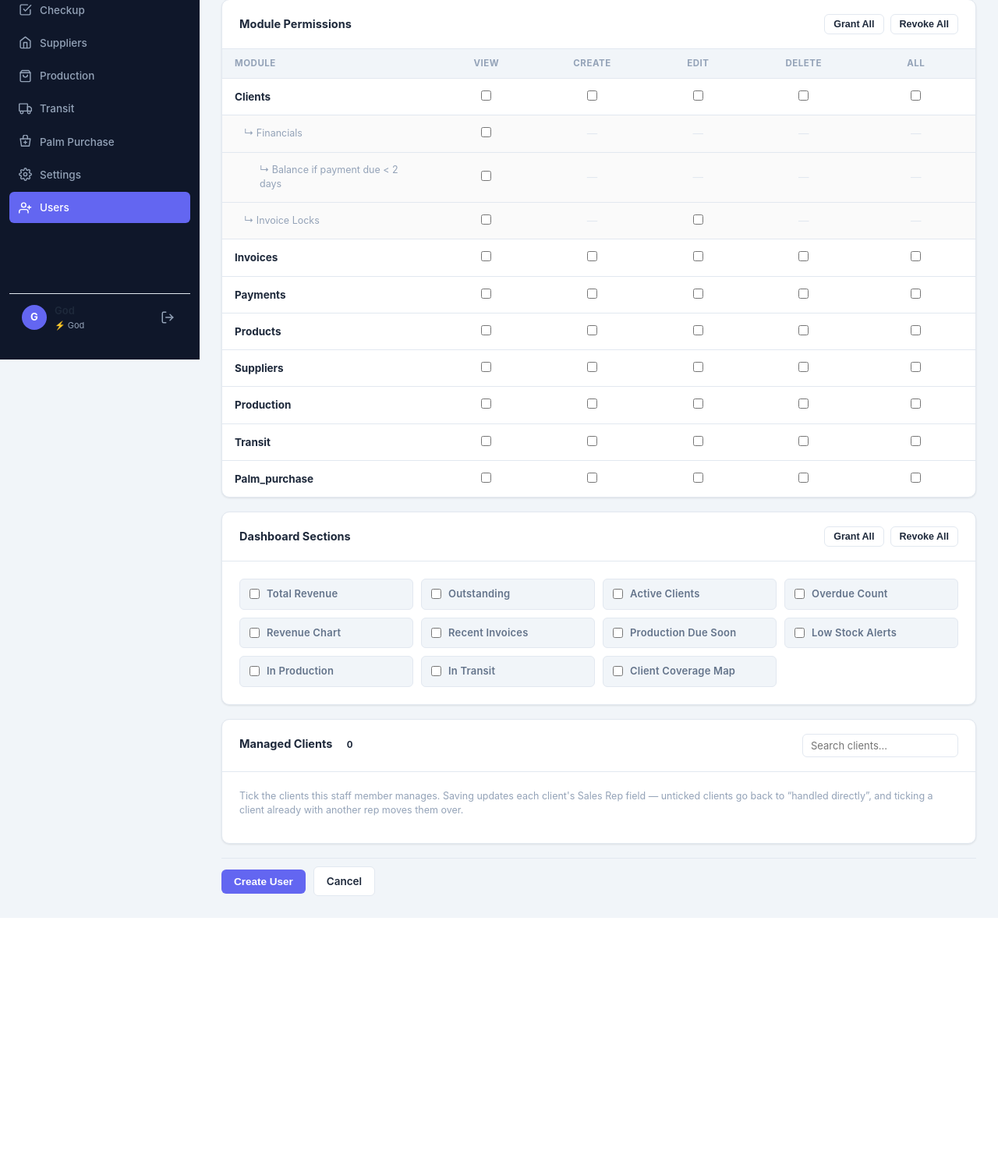
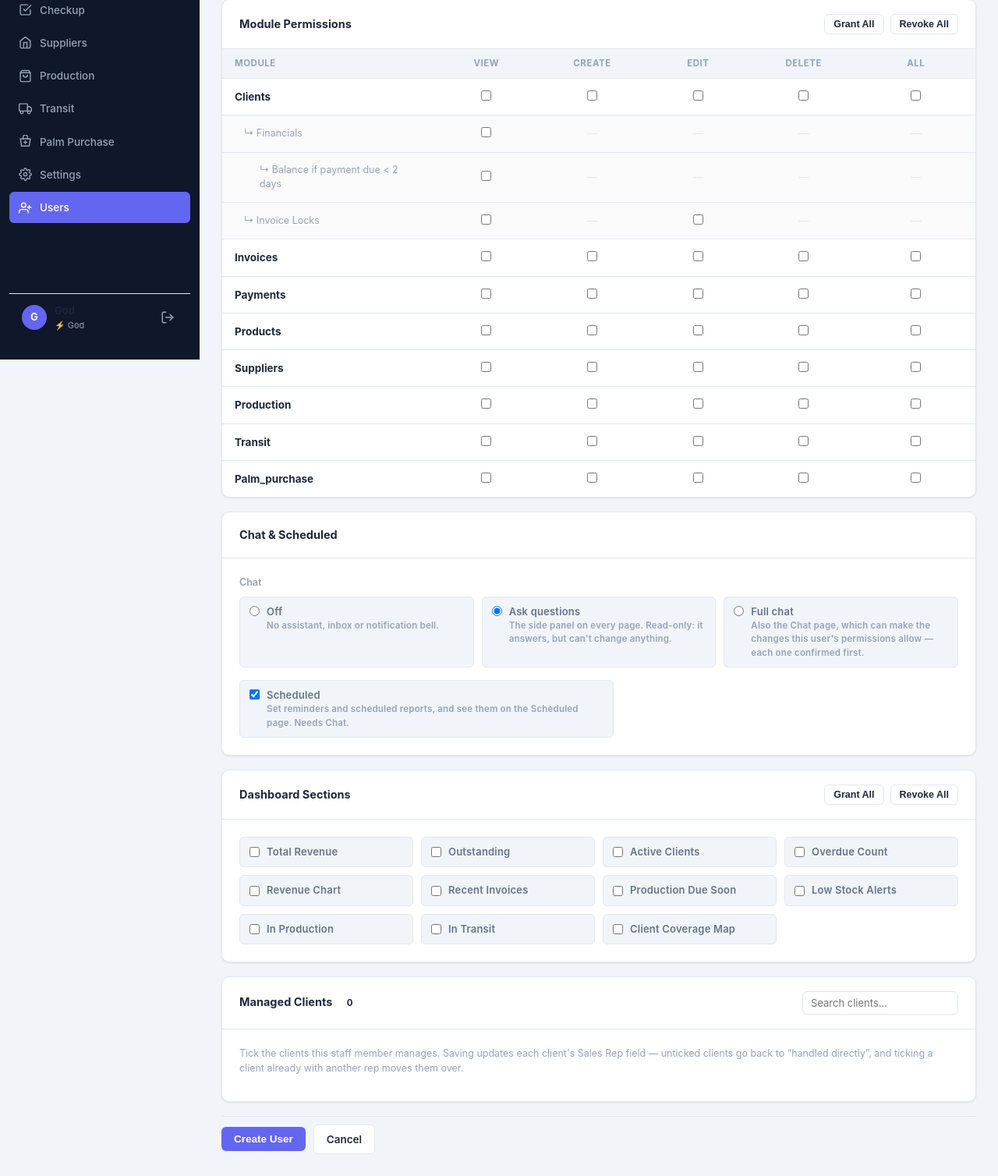
Before and after one commit to InFaNsO/Accountant, a Flask app: page /users/new in a window 1280 px wide. Shown: the part 339-1847 px from the top of the page at 78% size. Before the commit the page ends 1516 px from the top, so only its background shows below. Run offline with Flask 3, Linux system fonts and the light colour scheme; a user stored in the database is signed in; data comes from the database, SQL or seed files in the repository; data that the repository does not hold is empty.

Commit message:
Users: choose who gets Chat and Scheduled
The user form gains a Chat & Scheduled card.

Chat is Off, Ask questions (the read-only side panel on every page) or Full
chat (the Chat page, which can make the changes the user's permissions
allow, each confirmed). It fills users.chat_level, which the assistant
design always meant to be editable here but never was.

Scheduled is a new permission (users.can_schedule) covering the Scheduled
page, the assistant's four scheduling tools, and whether that user's
reminders and reports fire at all. It needs Chat, so the form greys it out
while Chat is Off. A due task whose owner can no longer schedule - the
permission removed, Chat switched off, or the account deactivated - is
skipped instead of run.

The sidebar now shows Chat and Scheduled to whoever has them rather than
only to the god account, and the Chat link no longer lights up on the
Scheduled page. Existing users keep what they had: chat_level is unchanged
and can_schedule defaults to on.

Co-Authored-By: Claude Opus 5 <noreply@anthropic.com>

```diff
--- a/app/chat/scheduled.py
+++ b/app/chat/scheduled.py
@@ -24,7 +24,7 @@ from flask import current_app
 
 from ..database import get_db
 from . import inbox
-from .tools import ToolError, local_tool
+from .tools import ToolError, local_tool, may_schedule
 
 logger = logging.getLogger(__name__)
 
@@ -194,7 +194,15 @@ def runs_for(task_id, limit=RUNS_KEPT_PER_TASK):
 # ── Dispatch ─────────────────────────────────────────────────────────────────
 
 def dispatch_due(app, now=None):
-    """Fire everything that is due. Returns how many tasks this worker claimed."""
+    """Fire everything that is due. Returns how many tasks this worker fired.
+
+    A task whose owner may no longer schedule (the Scheduled permission or the
+    assistant was taken away, or the account was deactivated) is claimed but
+    not run: that occurrence passes silently, and later ones fire again only
+    once the permission is given back.
+    """
+    from ..services.auth_service import load_user
+
     fired = 0
     with app.app_context():
         db = get_db()
@@ -207,6 +215,9 @@ def dispatch_due(app, now=None):
         for task in due:
             if not _claim(db, task, now):
                 continue          # another worker got there first
+            owner = load_user(task["user_id"])
+            if owner is None or not may_schedule(owner):
+                continue
             fired += 1
             try:
                 if task["kind"] == "reminder":
--- a/app/database.py
+++ b/app/database.py
@@ -624,6 +624,11 @@ def _create_schema(db):
     # Chat surfaces: 'none' | 'helper' | 'agent'. Existing users keep the
     # read-only helper; the owner is always treated as 'agent' in code.
     _add_column(db, "users",                   "chat_level",           "TEXT DEFAULT 'helper'")
+    # Reminders & scheduled reports: the Scheduled page, the assistant's
+    # scheduling tools, and whether this user's tasks fire at all. On by default
+    # so existing users keep what they had; it only counts alongside a
+    # chat_level of helper or agent.
+    _add_column(db, "users",                   "can_schedule",         "INTEGER DEFAULT 1")
 
     _create_chat_schema(db)
     _create_settings_schema(db)
--- a/app/routes/users.py
+++ b/app/routes/users.py
@@ -4,7 +4,7 @@ from ..services import client_service
 from ..services.auth_service import (
     god_required, get_all_users, get_user, create_user,
     update_user, delete_user, MODULES, DASHBOARD_SECTIONS,
-    CLIENT_EXTRAS, CLIENT_EXTRA_FLAGS,
+    CLIENT_EXTRAS, CLIENT_EXTRA_FLAGS, CHAT_LEVELS, CHAT_LEVEL_KEYS,
     set_manager_staff, SALES_DEFAULT_DENIED_MODULES,
 )
 
@@ -60,6 +60,14 @@ def _parse_dashboard_sections(form):
     return [key for key, _ in DASHBOARD_SECTIONS if form.get(f"dash_{key}")]
 
 
+def _apply_chat_settings(data, form):
+    """Chat access and the Scheduled permission from the 'Chat & Scheduled'
+    card, written into `data` for create_user / update_user."""
+    level = form.get("chat_level")
+    data["chat_level"]   = level if level in CHAT_LEVEL_KEYS else "helper"
+    data["can_schedule"] = 1 if form.get("can_schedule") else 0
+
+
 @bp.route("/")
 @god_required
 def list_users():
@@ -74,6 +82,7 @@ def new_user():
     candidates  = _team_candidates()
     if request.method == "POST":
         data    = request.form.to_dict()
+        _apply_chat_settings(data, request.form)
         perms   = _parse_permissions(request.form)
         dash    = _parse_dashboard_sections(request.form)
         managed = _parse_managed_clients(request.form)
@@ -81,7 +90,7 @@ def new_user():
         if not data.get("name") or not data.get("email") or not data.get("password"):
             flash("Name, email and password are required.", "error")
             return render_template("users/form.html", user=data, perms=perms,
-                                   modules=MODULES, client_extras=CLIENT_EXTRAS, action="new",
+                                   modules=MODULES, client_extras=CLIENT_EXTRAS, chat_levels=CHAT_LEVELS, action="new",
                                    dash_sections=DASHBOARD_SECTIONS,
                                    user_dash_sections=set(dash),
                                    all_clients=all_clients, managed_ids=set(managed),
@@ -98,7 +107,7 @@ def new_user():
         except Exception as e:
             flash(f"Error: {e}", "error")
             return render_template("users/form.html", user=data, perms=perms,
-                                   modules=MODULES, client_extras=CLIENT_EXTRAS, action="new",
+                                   modules=MODULES, client_extras=CLIENT_EXTRAS, chat_levels=CHAT_LEVELS, action="new",
                                    dash_sections=DASHBOARD_SECTIONS,
                                    user_dash_sections=set(dash),
                                    all_clients=all_clients, managed_ids=set(managed),
@@ -107,7 +116,7 @@ def new_user():
     empty_perms = {m: {"view": False, "create": False, "edit": False, "delete": False}
                    for m in MODULES}
     return render_template("users/form.html", user={}, perms=empty_perms,
-                           modules=MODULES, client_extras=CLIENT_EXTRAS, action="new",
+                           modules=MODULES, client_extras=CLIENT_EXTRAS, chat_levels=CHAT_LEVELS, action="new",
                            dash_sections=DASHBOARD_SECTIONS,
                            user_dash_sections=set(),
                            all_clients=all_clients, managed_ids=set(),
@@ -128,6 +137,10 @@ def edit_user(user_id):
     candidates  = _team_candidates(exclude_id=user_id)
     if request.method == "POST":
         data    = request.form.to_dict()
+        if row["role"] == "god":
+            data.pop("chat_level", None)   # the owner always has the full chat
+        else:
+            _apply_chat_settings(data, request.form)
         perms   = _parse_permissions(request.form)
         dash    = _parse_dashboard_sections(request.form)
         managed = _parse_managed_clients(request.form)
@@ -135,7 +148,7 @@ def edit_user(user_id):
         if not data.get("name") or not data.get("email"):
             flash("Name and email are required.", "error")
             return render_template("users/form.html", user=data, perms=perms,
-                                   modules=MODULES, client_extras=CLIENT_EXTRAS, action="edit", user_id=user_id,
+                                   modules=MODULES, client_extras=CLIENT_EXTRAS, chat_levels=CHAT_LEVELS, action="edit", user_id=user_id,
                                    dash_sections=DASHBOARD_SECTIONS,
                                    user_dash_sections=set(dash),
                                    all_clients=all_clients, managed_ids=set(managed),
@@ -159,7 +172,7 @@ def edit_user(user_id):
     managed_ids = {c["id"] for c in all_clients if c["sales_rep_id"] == user_id}
     team_ids = {u["id"] for u in candidates if u.get("manager_id") == user_id}
     return render_template("users/form.html", user=dict(row), perms=perms,
-                           modules=MODULES, client_extras=CLIENT_EXTRAS, action="edit", user_id=user_id,
+                           modules=MODULES, client_extras=CLIENT_EXTRAS, chat_levels=CHAT_LEVELS, action="edit", user_id=user_id,
                            dash_sections=DASHBOARD_SECTIONS,
                            user_dash_sections=user_dash,
                            all_clients=all_clients, managed_ids=managed_ids,
--- a/app/templates/base.html
+++ b/app/templates/base.html
@@ -151,16 +151,16 @@
       Palm Purchase
     </a>
     {% endif %}
-    {% if current_user.is_god() %}
+    {# Chat and Scheduled follow each user's settings on the user form #}
     {% if chat_level == 'agent' %}
-    <a href="{{ url_for('chat.index') }}" class="nav-item {% if request.endpoint and request.endpoint.startswith('chat.') %}active{% endif %}">
+    <a href="{{ url_for('chat.index') }}" class="nav-item {% if request.endpoint == 'chat.index' %}active{% endif %}">
       <svg viewBox="0 0 24 24" fill="none" stroke="currentColor" stroke-width="2" stroke-linecap="round" stroke-linejoin="round">
         <path d="M21 11.5a8.38 8.38 0 0 1-.9 3.8 8.5 8.5 0 0 1-7.6 4.7 8.38 8.38 0 0 1-3.8-.9L3 21l1.9-5.7a8.38 8.38 0 0 1-.9-3.8 8.5 8.5 0 0 1 4.7-7.6 8.38 8.38 0 0 1 3.8-.9h.5a8.48 8.48 0 0 1 8 8v.5z"/>
       </svg>
       <span>Chat</span>
     </a>
     {% endif %}
-    {% if chat_level != 'none' %}
+    {% if chat_can_schedule %}
     <a href="{{ url_for('chat.scheduled_page') }}" class="nav-item {% if request.endpoint == 'chat.scheduled_page' %}active{% endif %}">
       <svg viewBox="0 0 24 24" fill="none" stroke="currentColor" stroke-width="2" stroke-linecap="round" stroke-linejoin="round">
         <circle cx="12" cy="12" r="10"/><polyline points="12 6 12 12 16 14"/>
@@ -168,6 +168,7 @@
       <span>Scheduled</span>
     </a>
     {% endif %}
+    {% if current_user.is_god() %}
     <a href="{{ url_for('settings.index') }}" class="nav-item {% if request.endpoint and request.endpoint.startswith('settings.') %}active{% endif %}">
       <svg viewBox="0 0 24 24" fill="none" stroke="currentColor" stroke-width="2" stroke-linecap="round" stroke-linejoin="round">
         <circle cx="12" cy="12" r="3"/>
--- a/app/templates/users/form.html
+++ b/app/templates/users/form.html
@@ -119,6 +119,45 @@
   <div class="card" style="margin-bottom:18px">
     <div class="card-body">
       <p style="color:var(--text-muted);font-size:14px">⚡ The god account has unrestricted access to all modules.</p>
+    </div>
+  </div>
+  {% endif %}
+
+  <!-- Chat & Scheduled (fills users.chat_level / users.can_schedule) -->
+  {% if user.get('role') != 'god' %}
+  {% set u_chat = user.get('chat_level') or 'helper' %}
+  <div class="card" style="margin-bottom:18px">
+    <div class="card-header"><span class="card-title">Chat &amp; Scheduled</span></div>
+    <div class="card-body">
+      <div style="font-size:12.5px;font-weight:600;color:var(--text-muted);margin-bottom:8px">Chat</div>
+      <div style="display:grid;grid-template-columns:repeat(auto-fill,minmax(230px,1fr));gap:10px;margin-bottom:16px">
+        {% for key, label, desc in chat_levels %}
+        <label style="display:flex;align-items:flex-start;gap:9px;cursor:pointer;font-size:13px;padding:9px 12px;border:1px solid var(--border);border-radius:var(--radius-sm);background:var(--bg)">
+          <input type="radio" name="chat_level" value="{{ key }}" style="width:auto;flex-shrink:0;margin-top:2px"
+                 onchange="onChatLevelChange()" {{ 'checked' if u_chat == key }}>
+          <span>
+            {{ label }}
+            <span style="display:block;font-size:11.5px;color:var(--text-muted)">{{ desc }}</span>
+          </span>
+        </label>
+        {% endfor %}
+      </div>
+      <label id="scheduleOption" style="display:flex;align-items:flex-start;gap:9px;cursor:pointer;font-size:13px;padding:9px 12px;border:1px solid var(--border);border-radius:var(--radius-sm);background:var(--bg);max-width:480px">
+        <input type="checkbox" name="can_schedule" value="1" id="canSchedule" style="width:auto;flex-shrink:0;margin-top:2px"
+               {{ 'checked' if user.get('can_schedule', 1)|int }}>
+        <span>
+          Scheduled
+          <span style="display:block;font-size:11.5px;color:var(--text-muted)">
+            Set reminders and scheduled reports, and see them on the Scheduled page. Needs Chat.
+          </span>
+        </span>
+      </label>
+    </div>
+  </div>
+  {% else %}
+  <div class="card" style="margin-bottom:18px">
+    <div class="card-body">
+      <p style="color:var(--text-muted);font-size:14px">⚡ The god account always has the full chat and Scheduled.</p>
     </div>
   </div>
   {% endif %}
@@ -255,6 +294,16 @@ function setAllDash(val) {
   document.querySelectorAll('.dash-cb').forEach(cb => cb.checked = val);
 }
 
+// Scheduled lives in the assistant's inbox, so it is unavailable while Chat is Off.
+function onChatLevelChange() {
+  const off = document.querySelector('input[name="chat_level"][value="none"]');
+  const cb  = document.getElementById('canSchedule');
+  if (!off || !cb) return;
+  cb.disabled = off.checked;
+  document.getElementById('scheduleOption').style.opacity = off.checked ? '.5' : '';
+}
+onChatLevelChange();
+
 // Managed clients: search filter + live selected count
 function filterManagedClients() {
   const q = document.getElementById('mcFilter').value.trim().toLowerCase();
```
Also changed, not shown: app/chat/__init__.py (+18 -15 lines), app/chat/policy.py (+12 -9 lines), app/chat/tools.py (+29 -2 lines), app/services/auth_service.py (+24 -2 lines).
